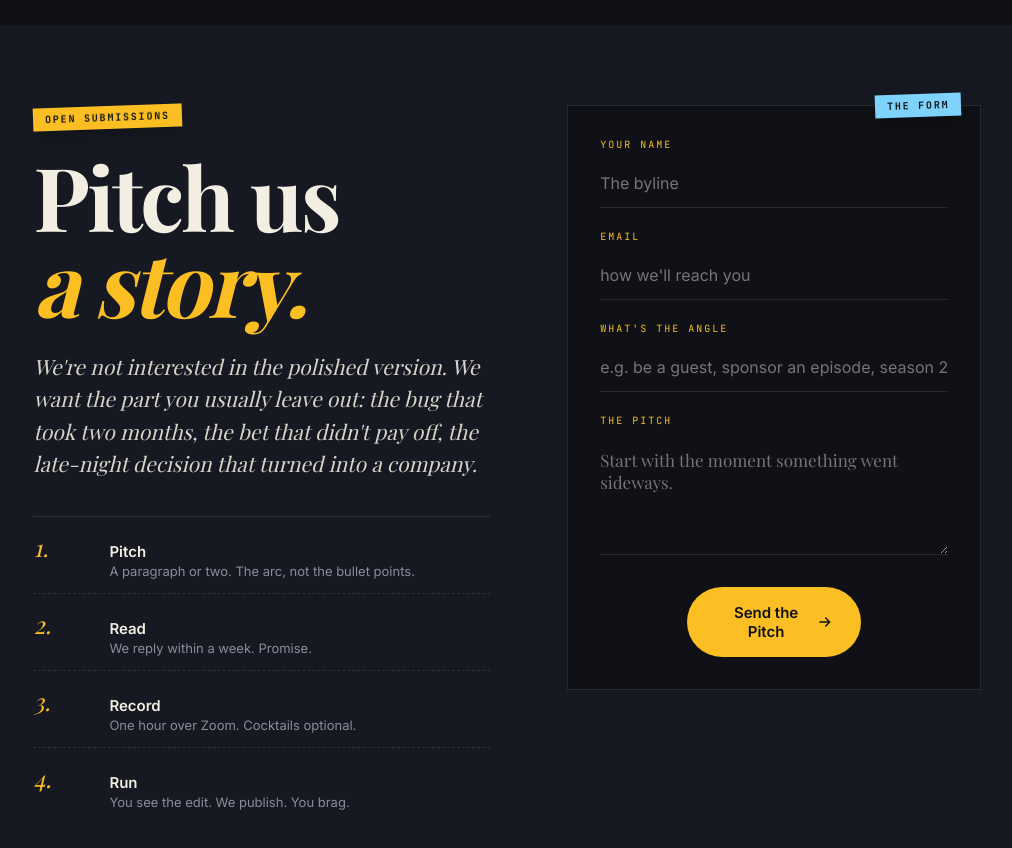
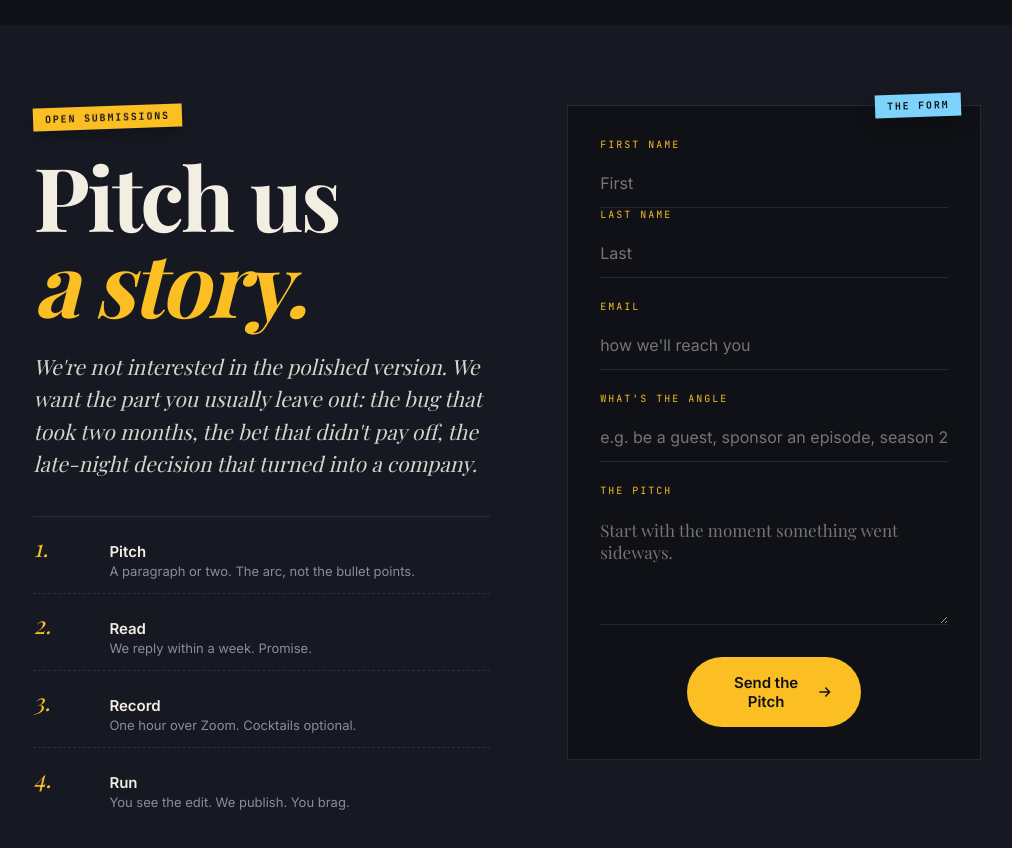
Before and after one commit to puresanfran/devsafterdark, a Next.js app: page / in a window 1280 px wide. Shown: the part 4220-5068 px from the top of the page, without its empty margins (133-1145 px from the left). Built offline with nearby package versions, Linux system fonts and the light colour scheme; a web font is replaced by a local one.

Commit message:
feat: split name into first/last side by side in pitch form

```diff
--- a/app/page.tsx
+++ b/app/page.tsx
@@ -728,9 +728,15 @@ export default function Home() {
           <form className="form-card" id="pitchForm" noValidate>
             <span className="tape cyan">The Form</span>
             <div className="form-grid">
-              <div className="field">
-                <div className="field-label">Your name</div>
-                <input type="text" name="firstname" placeholder="The byline" required autoComplete="name" />
+              <div className="form-row">
+                <div className="field">
+                  <div className="field-label">First name</div>
+                  <input type="text" name="firstname" placeholder="First" required autoComplete="given-name" />
+                </div>
+                <div className="field">
+                  <div className="field-label">Last name</div>
+                  <input type="text" name="lastname" placeholder="Last" required autoComplete="family-name" />
+                </div>
               </div>
               <div className="field">
                 <div className="field-label">Email</div>
```
